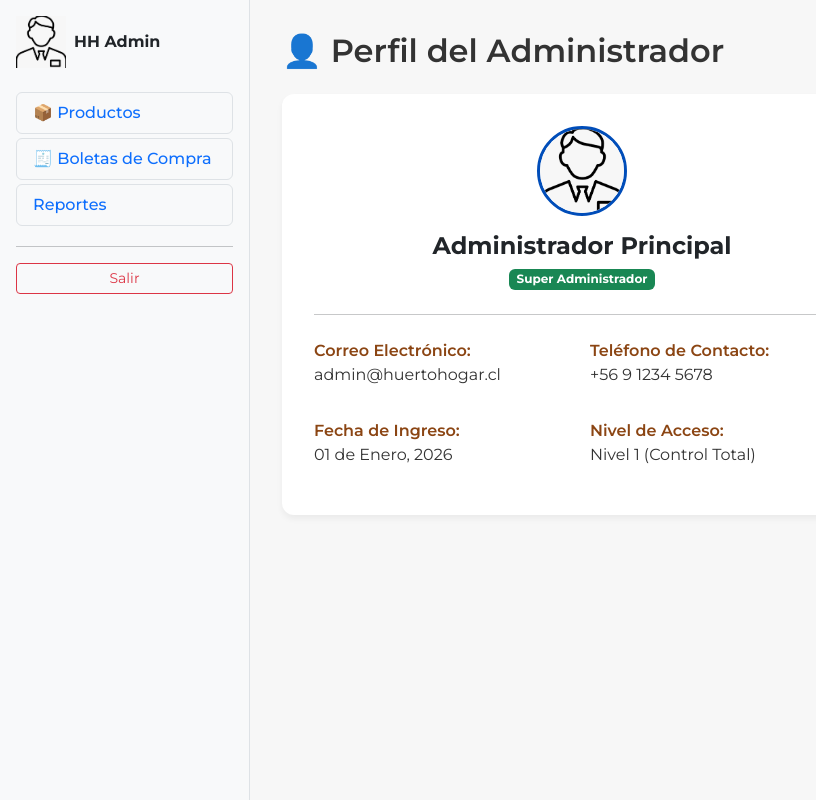
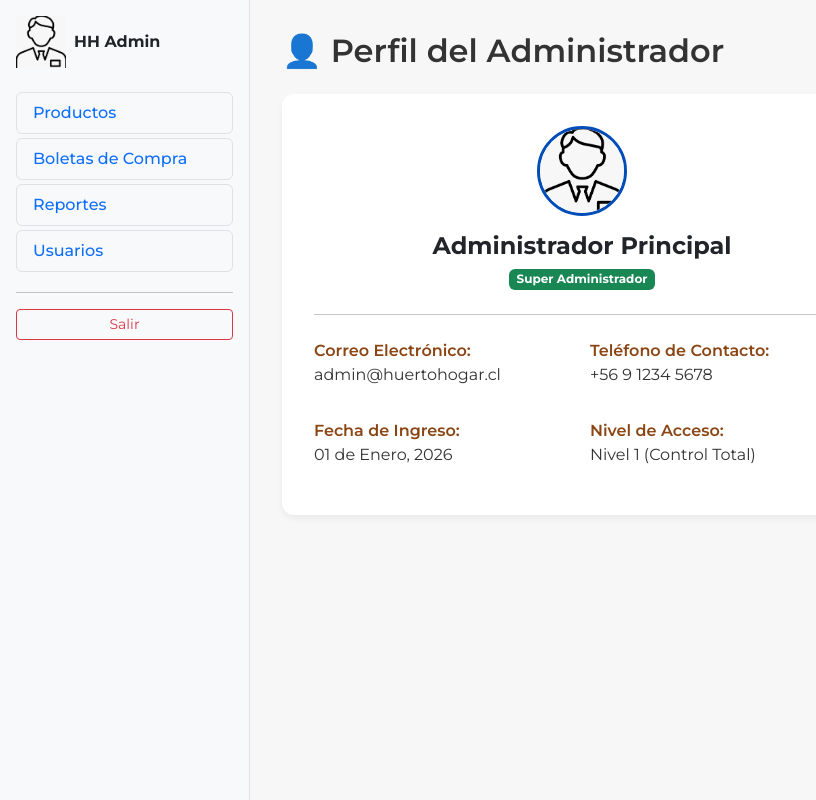
Before and after one commit to Alcoh0lgel/Huerto-hogar-react, a React (Vite) app: page /admin/panel in a window 1280 px wide. Shown: the whole page, without its empty margins (0-816 px from the left). Built offline with nearby package versions, Linux system fonts and the light colour scheme.

Commit message:
Ajuste del sidebar del admin para la integracion de la gestion de usuarios

```diff
--- a/src/components/sidebar/sidebaradmin.jsx
+++ b/src/components/sidebar/sidebaradmin.jsx
@@ -18,7 +18,7 @@ export default function AdminSidebar({ vistaActiva }) {
                         className={`nav-link w-100 text-start border ${vistaActiva === 'productos' ? 'active border-primary shadow-sm' : 'border-transparent'}`}
                         style={{ fontWeight: vistaActiva === 'productos' ? '600' : '500', textDecoration: 'none' }}
                     >
-                        📦 Productos
+                        Productos
                     </Link>
                 </li>
                 <li className="nav-item mb-1">
@@ -28,7 +28,7 @@ export default function AdminSidebar({ vistaActiva }) {
                         className={`nav-link w-100 text-start border ${vistaActiva === 'boletas' ? 'active border-primary shadow-sm' : 'border-transparent'}`}
                         style={{ fontWeight: vistaActiva === 'boletas' ? '600' : '500', textDecoration: 'none' }}
                     >
-                        🧾 Boletas de Compra
+                        Boletas de Compra
                     </Link>
                 </li>
                 <li className="nav-item mb-1">
@@ -41,6 +41,16 @@ export default function AdminSidebar({ vistaActiva }) {
                         Reportes
                     </Link>
                 </li>
+                <li className="nav-item mb-1">
+                    <Link
+                        to="/admin/usuarios"
+                        state={{ seccion: 'usuarios' }} // Opcional: si prefieres manejarlo por estado de ruta
+                        className={`nav-link w-100 text-start border ${vistaActiva === 'usuarios' ? 'active border-primary shadow-sm' : 'border-transparent'}`}
+                        style={{ fontWeight: vistaActiva === 'Usuarios' ? '600' : '500', textDecoration: 'none' }}
+                    >
+                        Usuarios
+                    </Link>
+                </li>
             </ul>
             <hr />
             <Link to="/" className="btn btn-outline-danger w-100 btn-sm">Salir</Link>
```
